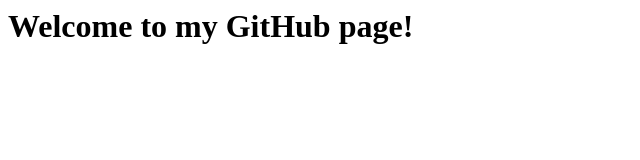
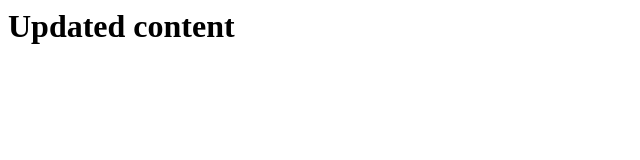
Before and after one commit to AnassKartit/blog, a plain HTML site: page index.html in a window 1280 px wide. Shown: the whole page, without its empty margins (0-640 px from the left). Drawn offline with Linux system fonts and the light colour scheme.

Commit message:
Update blog

```diff
--- a/index.html
+++ b/index.html
@@ -1 +1 @@
-<html><body><h1>Welcome to my GitHub page!</h1></body></html>
+<html><body><h1>Updated content</h1></body></html>
```
